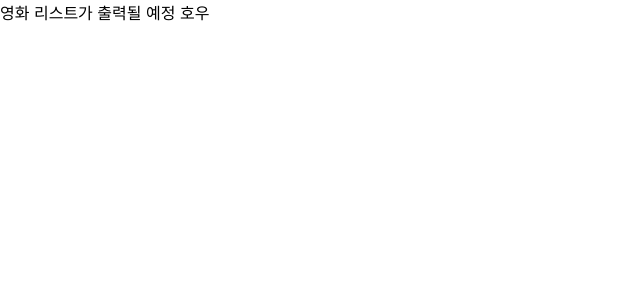
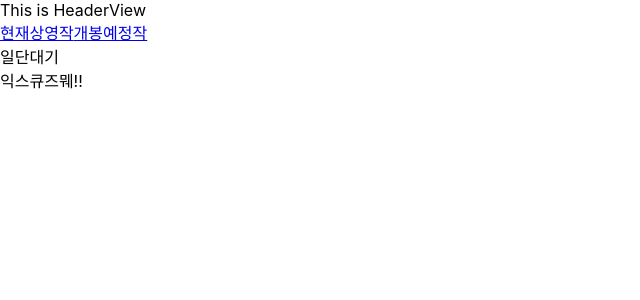
Before and after one commit to U-Know-Yunho/Frontend, a React (Create React App) app: page /movies in a window 1280 px wide. Shown: the top 300 px of the page, without its empty margins (0-640 px from the left). Built offline with nearby package versions, Linux system fonts and the light colour scheme.

Commit message:
MovieListCC : 가데이터로 구현 완료

```diff
--- a/package.json
+++ b/package.json
@@ -5,6 +5,7 @@
   "dependencies": {
     "axios": "^0.18.0",
     "classnames": "^2.2.6",
+    "qs": "^6.6.0",
     "react": "^16.6.3",
     "react-dom": "^16.6.3",
     "react-router-dom": "^4.3.1",
--- a/src/components/Layout.js
+++ b/src/components/Layout.js
@@ -6,6 +6,7 @@ export default class Layout extends Component {
     return (
       <div>
         <Header />
+        {this.props.children}
         <footer>익스큐즈뭬!!</footer>
       </div>
     );
--- a/src/components/MovieListView.js
+++ b/src/components/MovieListView.js
@@ -2,6 +2,6 @@ import React, { Component } from 'react';
 
 export default class MovieListView extends Component {
   render() {
-    return <div>영화 리스트가 출력될 예정 호우</div>;
+    return <div>일단대기</div>;
   }
 }
--- a/src/containers/MovieList.js
+++ b/src/containers/MovieList.js
@@ -1,8 +1,68 @@
 import React, { Component } from 'react';
+import qs from 'qs';
 import MovieListView from '../components/MovieListView';
 
 export default class MovieList extends Component {
+  constructor(props) {
+    super(props);
+    this.state = {
+      list: [],
+    };
+  }
+
+  // page: main -> /movie 경로, MoviePage 상태(전체 리스트)
+  // page: home -> / 경로, MainPage 상태(리스트 중 4개)
+  // movie: current -> 리스트 종류 현재 상영작
+  // movie: upcoming -> 리스트 종류 개봉 예정작
+
+  componentDidMount() {
+    // 현재 상영작 & 개봉 예정작 판별하여 가지고 있는 전체 영화 리스트 요청
+    // const { movie } = this.props;
+    // const { data: 영화 리스트 배열 } = api.get('/movies', {
+    //   params: {
+    //     // 현재 상영작 & 개봉 예정작 판별 조건
+    //     // movie: movie
+    //   },
+    // });
+    const list = [
+      {
+        id: 1,
+        title: '보헤미안',
+      },
+      {
+        id: 2,
+        title: '랩',
+      },
+      {
+        id: 3,
+        title: '소디',
+      },
+    ];
+
+    if (this.props.page === 'main') {
+      // MoviePage에서의 영화 리스트
+      // 전체 리스트 사용
+      // this.setState({
+      //   list: 추출된 배열 전체
+      // })
+      this.setState({
+        list,
+      });
+    } else if (this.props.page === 'home') {
+      // MainPage에서의 영화 리스트
+      // 추출된 전체 리스트의 앞 4개로 간추려서 사용
+      // const list = 추출된 배열.slice(0, 4)
+      // this.setState({
+      //   list
+      // })
+      const homeList = list.slice(0, 2);
+      this.setState({
+        list: homeList,
+      });
+    }
+  }
+
   render() {
-    return <MovieListView />;
+    return <MovieListView list={this.state.list} />;
   }
 }
--- a/src/pages/MoviePage.js
+++ b/src/pages/MoviePage.js
@@ -1,8 +1,23 @@
 import React, { Component } from 'react';
+import { Link } from 'react-router-dom';
 import MovieList from '../containers/MovieList';
+import Layout from '../components/Layout';
+import qs from 'qs';
 
 export default class MoviePage extends Component {
   render() {
-    return <MovieList page="movie" />;
+    const { location } = this.props;
+    // 개봉 예정작을 판별하는 데이터 속성이 movie일 경우로 가정
+    // movie 속성 값 추출 (upcoming) 후 movie 변수에 대입
+    // 개봉예정작 링크 클릭 시 개봉 예정작 리스트를 불러올 조건
+    const { movie } = qs.parse(location.search, { ignoreQueryPrefix: true });
+
+    return (
+      <Layout>
+        <Link to="/movies">현재상영작</Link>
+        <Link to="/movies/?movie=upcomming">개봉예정작</Link>
+        <MovieList page="main" movie={movie} />
+      </Layout>
+    );
   }
 }
```
Also changed, not shown: 1 other file (tests, documents, lock files or other folders).
